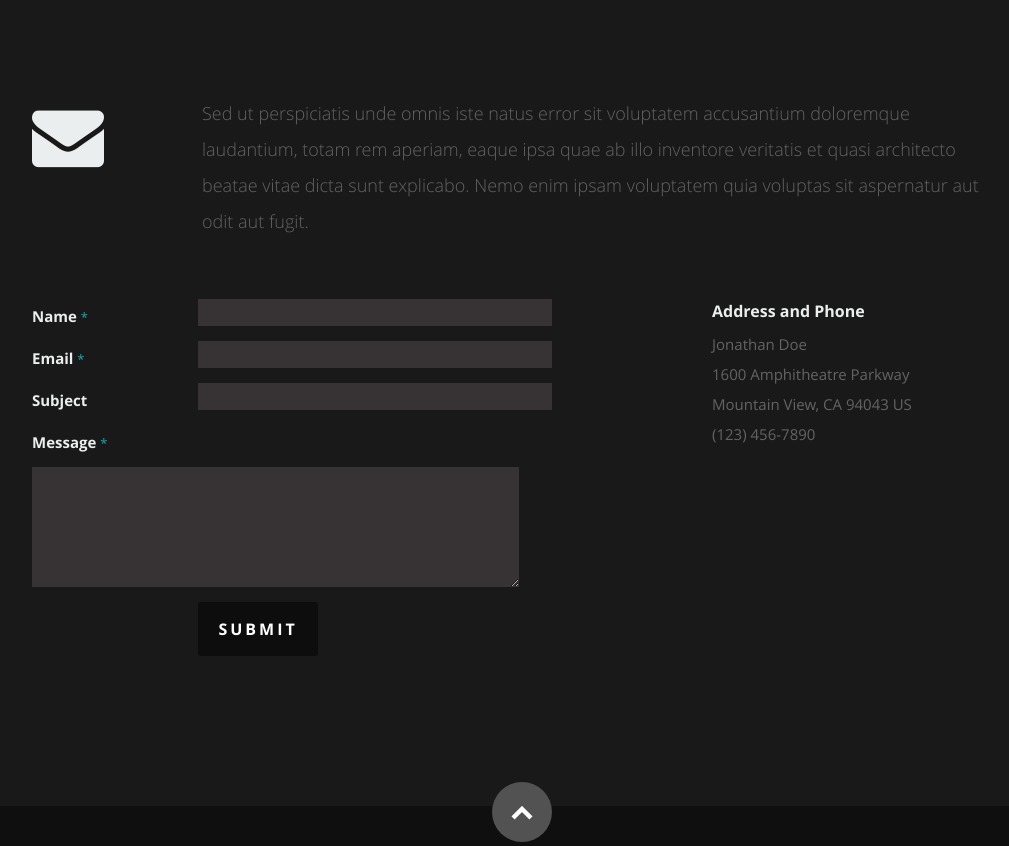
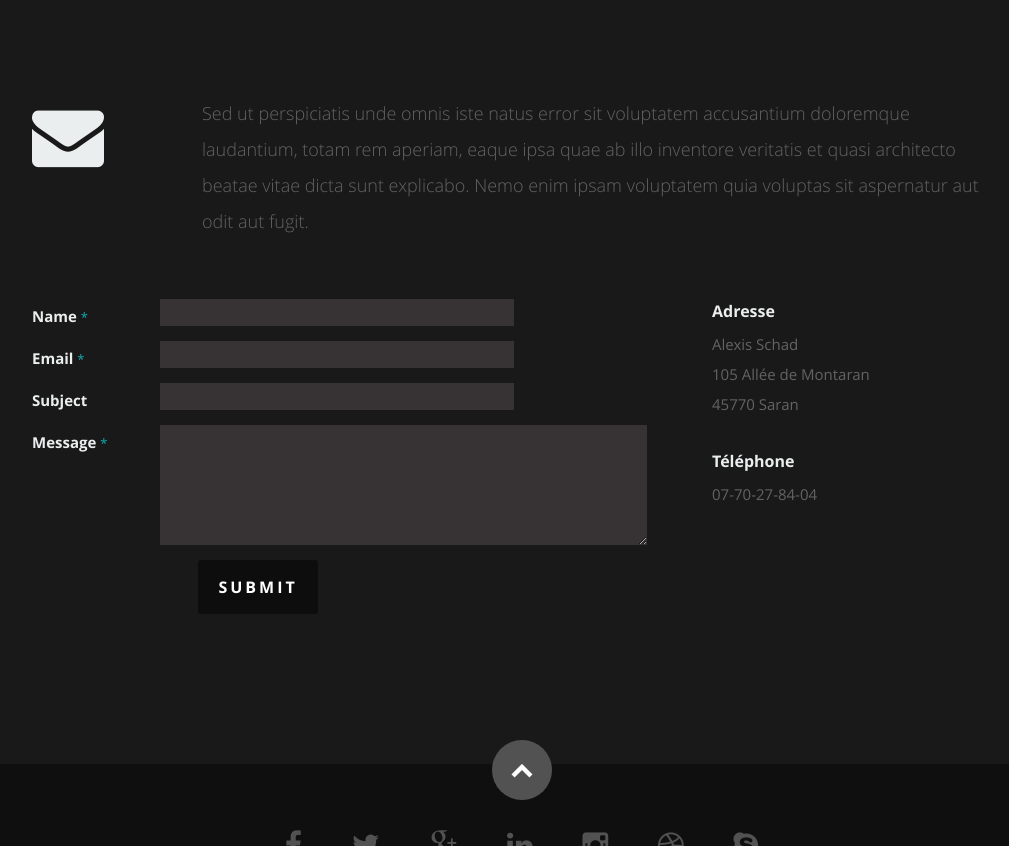
Before and after one commit to schadocalex/alexis-schad, a PHP site: page / in a window 1280 px wide. Shown: the part 5079-5925 px from the top of the page, without its empty margins (118-1127 px from the left). Run offline with PHP 8.4, Linux system fonts and the light colour scheme; some libraries are stand-ins or nearby versions.

Commit message:
Mise à jour section Contact

```diff
--- a/css/layout.css
+++ b/css/layout.css
@@ -837,7 +837,7 @@
    color: #EBEEEE;
 	display: inline-block;
 	float: left;
-   width: 26%;
+   width: 20%;
    /* margin-left: 6%; */
 }
 #contact input,
@@ -851,7 +851,7 @@
 	outline: none;
    font-size: 15px;
    line-height: 15px; */
-   width: 73%;
+   width: 70%;
 }
 #contact input:focus,
 #contact textarea:focus,
--- a/index.html
+++ b/index.html
@@ -730,16 +730,19 @@
             <aside class="four columns footer-widgets">
 
                <div class="widget widget_contact">
-
-					   <h4>Address and Phone</h4>
-					   <p class="address">
-						   Jonathan Doe<br>
-						   1600 Amphitheatre Parkway <br>
-						   Mountain View, CA 94043 US<br>
-						   <span>(123) 456-7890</span>
-					   </p>
-
-				   </div>
+                  <h4>Adresse</h4>
+                  <p class="address">
+                     Alexis Schad<br>
+                     105 Allée de Montaran <br>
+                     45770 Saran<br>
+                  </p>
+               </div>
+               <div class="widget widget_contact">
+                  <h4>Téléphone</h4>
+                  <p class="address">
+                     07-70-27-84-04
+                  </p>
+               </div>
 
                <!-- <div class="widget widget_tweets">
 
```
